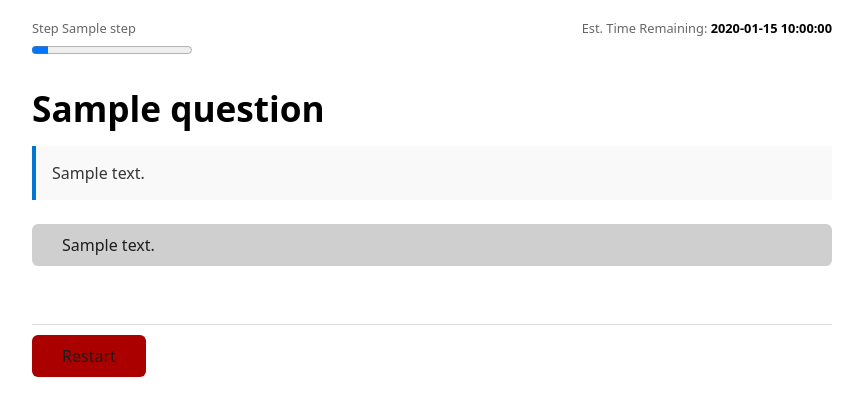
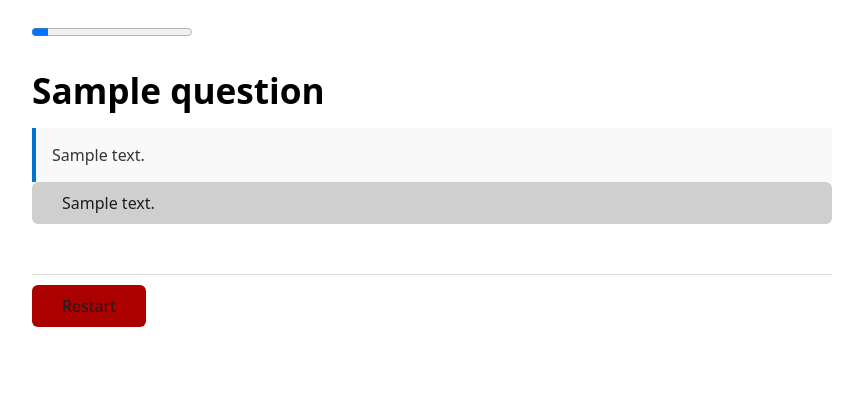
Before and after one commit to FindMyJabs/decisiontree, a Flask app: template templates/question.html in a window 1280 px wide. Shown: the top 416 px of the page, without its empty margins (208-1071 px from the left). Run offline with Flask 3, Linux system fonts and the light colour scheme; the template is opened without the code that fills it: most values are stand-ins (such as "Sample title", 1, 10 or a date in 2020).

Commit message:
Improve HTML layout and style consistency
Refactor HTML structure and styling for clarity.

```diff
--- a/templates/question.html
+++ b/templates/question.html
@@ -1,38 +1,28 @@
 <!DOCTYPE html>
-<html lang="en">
+<html>
 <head>
-    <meta charset="UTF-8">
-    <title>Decision Demo</title>
     <link rel="stylesheet" href="https://cdn.jsdelivr.net/npm/water.css@2/out/water.css">
 </head>
 <body>
     <header>
-        <div style="display: flex; justify-content: space-between; font-size: 0.8rem; color: #666;">
-            <span>Step {{ step }}</span>
-            {% if not is_result %}<span>Est. Time Remaining: <strong>{{ time_left }}</strong></span>{% endif %}
-        </div>
         <progress value="{{ progress }}" max="100"></progress>
     </header>
     <main>
         <h1>{{ question }}</h1>
-        {% if description %}<div style="background: #f9f9f9; padding: 1rem; border-left: 4px solid #0076d1; margin-bottom: 1.5rem;">{{ description | safe }}</div>{% endif %}
+        {% if description %}<div style="background:#f9f9f9;padding:1rem;border-left:4px solid #0076d1;">{{ description | safe }}</div>{% endif %}
         {% if not is_result %}
             {% for opt in options %}
                 <a href="{{ url_for('select_option', current_id=q_id, next_id=opt.next_id, choice_text=opt.text) }}">
-                    <button style="width: 100%; text-align: left; margin-bottom: 10px;">{{ opt.text }}</button>
+                    <button style="width:100%;text-align:left;margin-bottom:10px;">{{ opt.text }}</button>
                 </a>
             {% endfor %}
         {% else %}
-            <div style="text-align: center; margin-top: 2rem; border-top: 1px solid #eee; padding-top: 2rem;">
-                <h3>🎉 Workflow Complete</h3>
-                <a href="{{ url_for('download_results', fmt='txt') }}"><button>Download .TXT</button></a>
-                <a href="{{ url_for('download_results', fmt='pdf') }}"><button>Download .PDF</button></a>
-            </div>
+            <p>✅ <strong>Complete.</strong> Result reached.</p>
         {% endif %}
     </main>
-    <footer style="margin-top: 3rem; display: flex; gap: 10px;">
-        {% if step > 1 %}<a href="{{ url_for('go_back') }}"><button style="background: #666; border: none;">← Back</button></a>{% endif %}
-        <a href="{{ url_for('index') }}"><button style="background: #a00; border: none;">Restart</button></a>
+    <footer>
+        {% if step > 1 %}<a href="{{ url_for('go_back') }}"><button style="background:#666;">Back</button></a>{% endif %}
+        <a href="{{ url_for('index') }}"><button style="background:#a00;">Restart</button></a>
     </footer>
 </body>
 </html>
```
